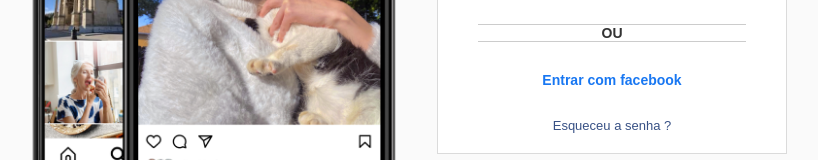
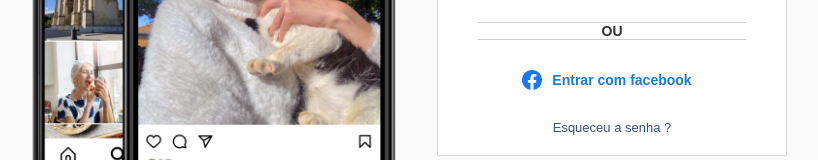
Before and after one commit to joao-robertoo/projeto-instagram, a plain HTML site: page index.html in a window 1280 px wide. Shown: the part 397-557 px from the top of the page, without its empty margins (263-1081 px from the left). Drawn offline with Linux system fonts and the light colour scheme.

Commit message:
Icone facebook adicionado

```diff
--- a/index.html
+++ b/index.html
@@ -25,7 +25,10 @@
         <input placeholder="Senha" type="password">
         <button>Entrar</button>
         <p class="ou">OU</p>
-        <a class="login-facebook">Entrar com facebook</a>
+        <a href="#" class="login-facebook">
+            <img src="img/facebook.ico">
+            Entrar com facebook
+        </a>
         <a class="esqueceu-senha">Esqueceu a senha ?</a>
     </div>
     <div class="cadastro">
--- a/style.css
+++ b/style.css
@@ -78,12 +78,23 @@ button {
 
 .login-facebook {
     color: #1877F2;
+    display: flex;
     font-size: 14px;
     font-weight: bold;
     text-align: center;
     margin-top: 30px;
     margin-bottom: 20px;
+    margin-right: 10px;
     cursor: pointer;
+    text-decoration: none;
+    justify-content: center;
+    align-items: center;
+}
+
+.login-facebook img {
+    width: 20px;
+    height: 20px;
+    margin-right: 10px;
 }
 
 .esqueceu-senha {
@@ -110,7 +121,6 @@ button {
     color: #1877F2;
     font-weight: bold;
     text-decoration: none;
-
 }
 
 .aplicativo {
```
Also changed, not shown: img/facebook.ico (added), img/facebook.webp (deleted).
